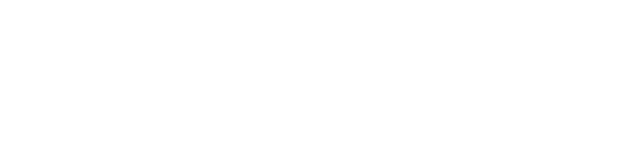
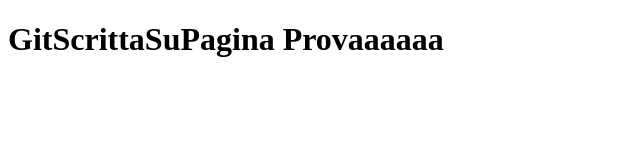
Before and after one commit to Iospedro/githubPractice, a plain HTML site: page index.html in a window 1280 px wide. Shown: the whole page, without its empty margins (0-640 px from the left). Drawn offline with Linux system fonts and the light colour scheme.

Commit message:
added heading on the webpage

```diff
--- a/index.html
+++ b/index.html
@@ -4,6 +4,7 @@
     <meta charset="UTF-8">
     <meta name="viewport" content="width=device-width, initial-scale=1.0">
     <title>ProvaGitLetsgoAgaiiiin</title>
+    <h1>GitScrittaSuPagina Provaaaaaa</h1>
 </head>
 <body>
 
```
